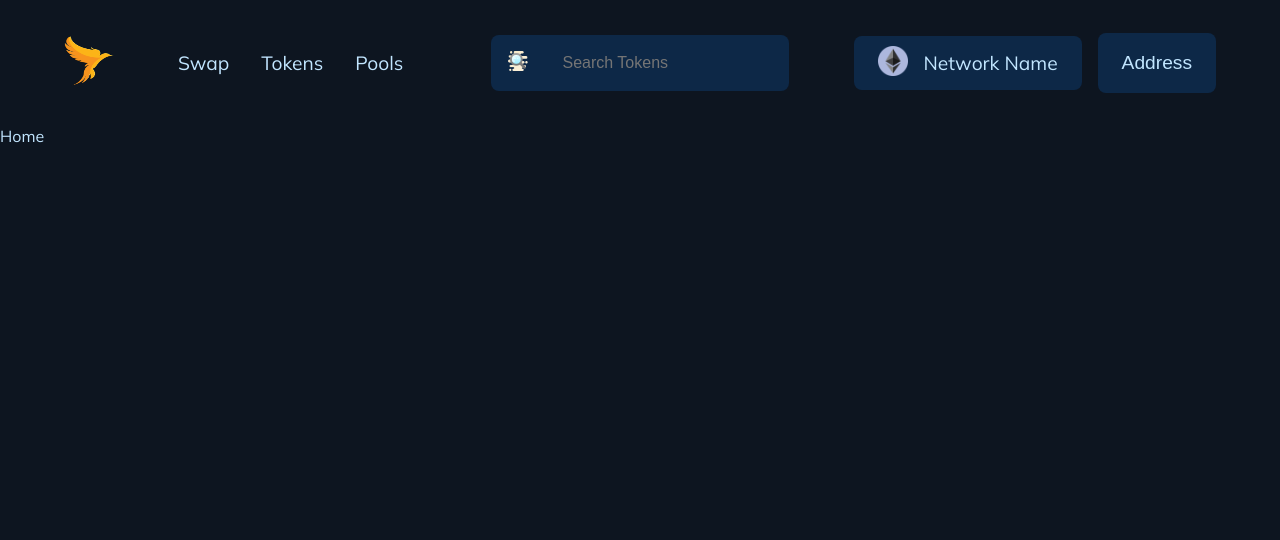
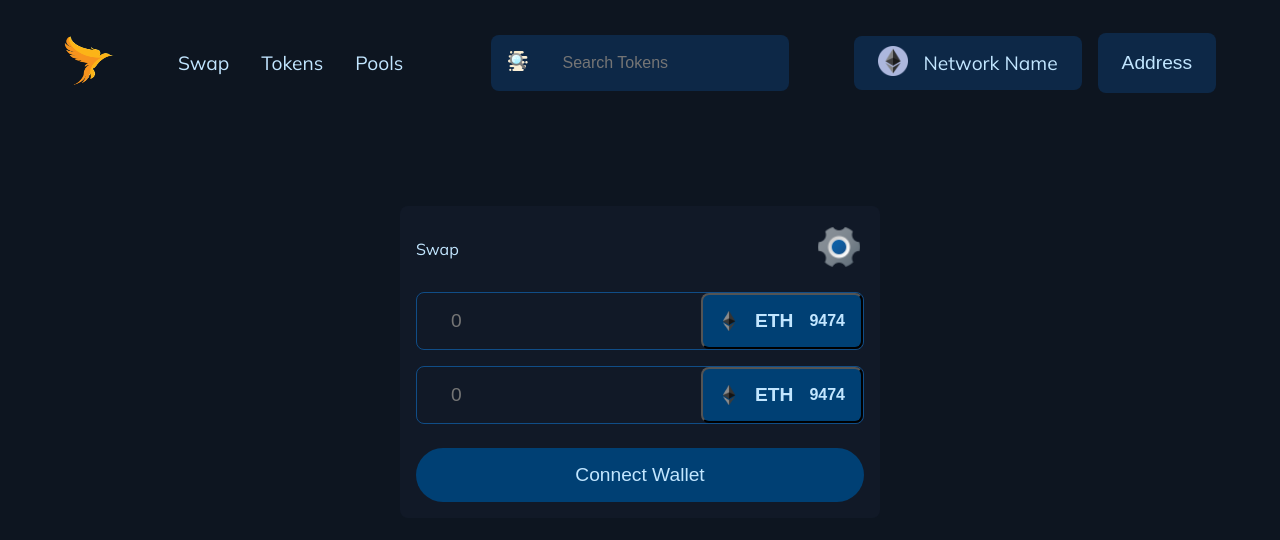
Before and after one commit to YanelPH/easyDEX, a Next.js app: page / in a window 1280 px wide. Shown: the top 540 px of the page. Built offline with nearby package versions, Linux system fonts and the light colour scheme.

Commit message:
Swap Token Model done

```diff
--- a/Components/HeroSection/HeroSection.jsx
+++ b/Components/HeroSection/HeroSection.jsx
@@ -1,7 +1,96 @@
-import React from "react";
+import React, { useState, useContext } from "react";
+import Image from "next/image";
 
-const HeroSection = () => {
-  return <div>HeroSection</div>;
+//Internal Import
+import Style from "./HeroSection.module.css";
+import images from "../../assets";
+import { Token, SearchToken } from "../index";
+
+const HeroSection = ({ accounts, tokenData }) => {
+  //USESTATE
+  const [openSetting, setOpenSetting] = useState(false);
+  const [openToken, setOpenToken] = useState(false);
+  const [openTokensTwo, setOpenTokensTwo] = useState(false);
+
+  //Token 1
+  const [tokenOne, setTokenOne] = useState({
+    name: "",
+    images: "",
+  });
+  //Token2
+  const [tokenTwo, setTokenTwo] = useState({
+    name: "",
+    images: "",
+  });
+  //JSX
+  return (
+    <div className={Style.HeroSection}>
+      <div className={Style.HeroSection_box}>
+        <div className={Style.HeroSection_box_heading}>
+          <p>Swap</p>
+          <div className={Style.HeroSection_box_heading_img}>
+            <Image
+              src={images.close}
+              alt="image"
+              width={50}
+              height={50}
+              onClick={() => setOpenSetting(true)}
+            />
+          </div>
+        </div>
+        <div className={Style.HeroSection_box_input}>
+          <input type="text" placeholder="0" />
+          <button onClick={() => openToken(true)}>
+            <Image
+              src={tokenOne.images || images.etherlogo}
+              width={20}
+              height={20}
+              alt="ether"
+            />
+            {tokenOne.name || "ETH"}
+            <small>9474</small>
+          </button>
+        </div>
+        <div className={Style.HeroSection_box_input}>
+          <input type="text" placeholder="0" />
+          <button onClick={() => openToken(true)}>
+            <Image
+              src={tokenTwo.images || images.etherlogo}
+              width={20}
+              height={20}
+              alt="ether"
+            />
+            {tokenTwo.name || "ETH"}
+            <small>9474</small>
+          </button>
+        </div>
+        {accounts ? (
+          <button className={Style.HeroSection_box_btn}>Connect Wallet</button>
+        ) : (
+          <button className={Style.HeroSection_box_btn} onClick={() => {}}>
+            Swap
+          </button>
+        )}
+      </div>
+
+      {openSetting && <Token openSetting={openSetting} />}
+
+      {openToken && (
+        <SearchToken
+          openToken={setOpenToken}
+          tokens={setTokenOne}
+          tokenData={tokenData}
+        />
+      )}
+      {openToken && (
+        <SearchToken
+          openToken={setOpenTokensTwo}
+          tokens={setTokenTwo}
+          tokenData={tokenData}
+        />
+      )}
+    </div>
+  );
 };
 
 export default HeroSection;
--- a/Components/HeroSection/HeroSection.module.css
+++ b/Components/HeroSection/HeroSection.module.css
@@ -0,0 +1,78 @@
+.HeroSection {
+  width: 90%;
+  margin: 2rem auto;
+  display: flex;
+  align-items: center;
+  justify-content: center;
+  position: relative;
+}
+
+.HeroSection_box {
+  margin-top: 5rem;
+  background-color: #111927;
+  padding: 1rem;
+  border-radius: 0.5rem;
+  width: 30rem;
+}
+
+.HeroSection_box_heading {
+  display: flex;
+  align-items: center;
+  justify-content: space-between;
+}
+
+.HeroSection_box_input {
+  display: flex;
+  align-items: center;
+  justify-content: space-between;
+  border: 1px solid #104d87;
+  border-radius: 0.5rem;
+  padding-left: 2rem;
+  margin-top: 1rem;
+}
+
+.HeroSection_box_input input {
+  border: 0;
+  outline: 0;
+  background-color: transparent;
+  color: #cff80b;
+  font-size: 1.2rem;
+}
+
+.HeroSection_box_input button {
+  display: flex;
+  align-items: center;
+  justify-content: space-between;
+  gap: 1rem;
+  line-height: 0;
+  background-color: #004074;
+  padding: 1rem;
+  font-weight: 700;
+  color: #c2e6ff;
+  font-size: 1.2rem;
+  border-radius: 0.5rem;
+}
+
+.HeroSection_box_btn {
+  background-color: #004074;
+  border: 0;
+  outline: 0;
+  width: 100%;
+  margin-top: 1.5rem;
+  padding: 1rem;
+  color: #c2e6ff;
+  border-radius: 2rem;
+  font-size: 1.2rem;
+}
+
+@media only screen and (max-width: 35em) {
+  .HeroSection {
+    width: 95%;
+  }
+  .HeroSection_box {
+    width: 95%;
+  }
+  .HeroSection_box_input input {
+    width: 50%;
+  }
+}
--- a/pages/index.js
+++ b/pages/index.js
@@ -1,7 +1,14 @@
-import React from "react";
+import React, { useState, useContext, useEffect } from "react";
+
+//Internal Import
+import { HeroSection } from "../Components/index";
 
 const Home = () => {
-  return <div>Home</div>;
+  return (
+    <div>
+      <HeroSection accounts="hey" tokenData="DATA" />
+    </div>
+  );
 };
 
 export default Home;
```
